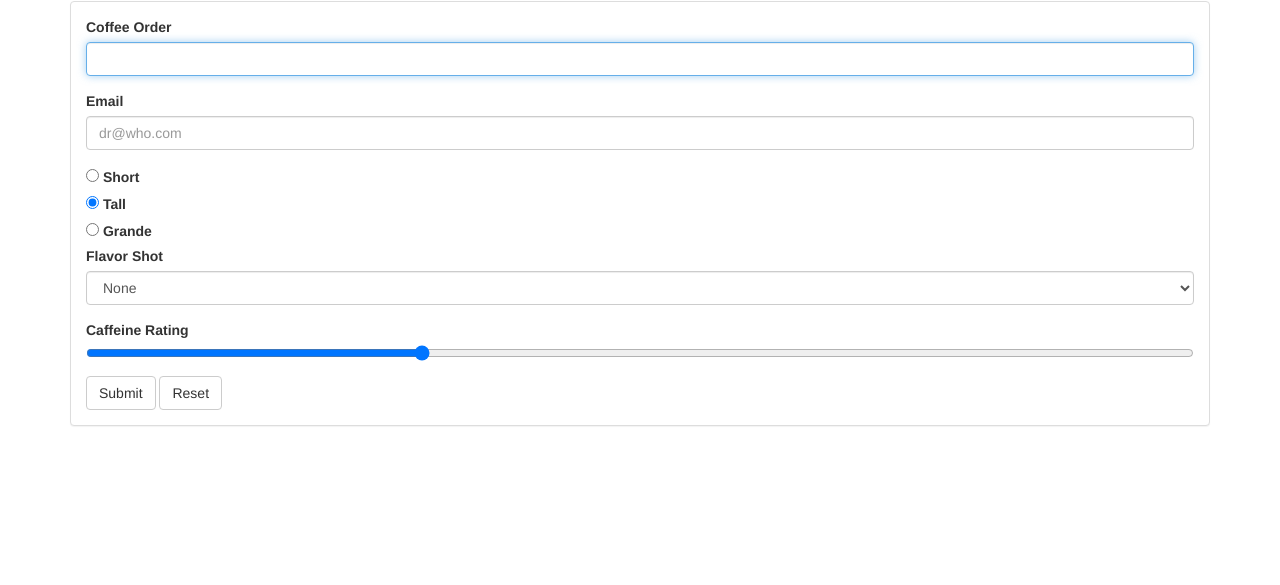
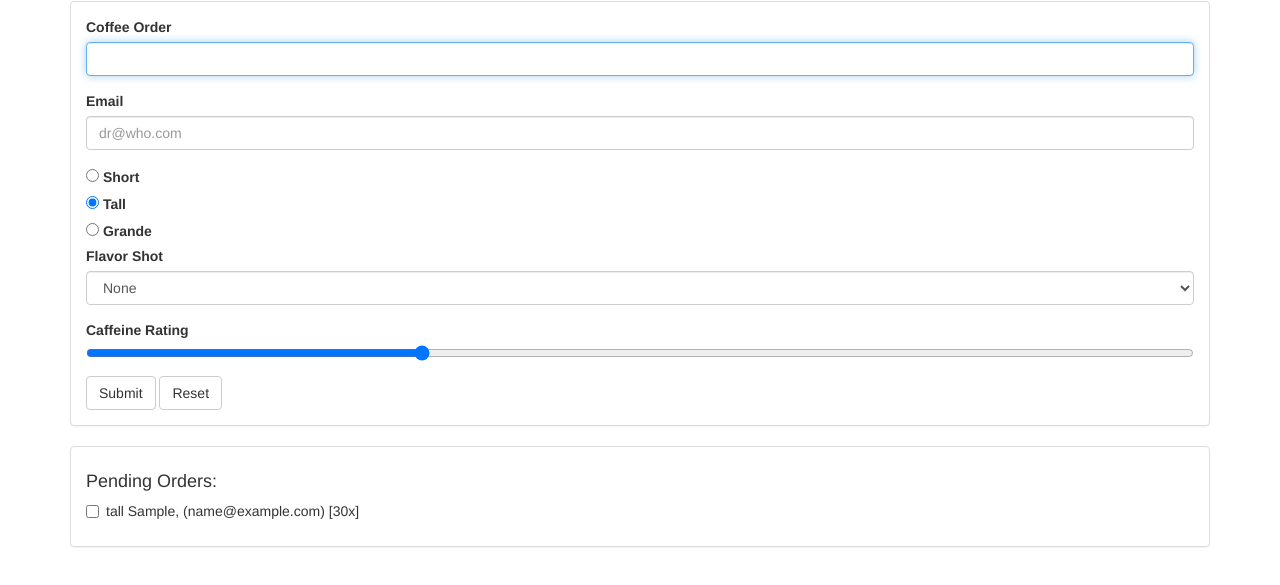
Before and after one commit to codepoetchris/Assignment07, a plain HTML site: page index.html in a window 1280 px wide. Both pictures are taken after typing "Sample", "name@example.com" into the empty fields and a click on the button "Submit". Shown: the part 69-654 px from the top of the page. Drawn offline with nearby package versions, Linux system fonts and the light colour scheme.

Commit message:
Completion of Chapter 11

```diff
--- a/index.html
+++ b/index.html
@@ -57,8 +57,17 @@
           </form>
         </div>
       </div>
+
+      <div class="panel panel-default">
+        <div class="panel-body">
+          <h4>Pending Orders:</h4>
+          <div data-coffee-order="checklist">
+          </div>
+        </div>
+      </div>
     </section>
     <script src="https://cdnjs.cloudflare.com/ajax/libs/jquery/2.1.4/jquery.min.js" charset="utf-8"></script>
+    <script src="scripts/checklist.js" charset="utf-8"></script>
     <script src="scripts/formhandler.js" charset="utf-8"></script>
     <script src="scripts/datastore.js" charset="utf-8"></script>
     <script src="scripts/truck.js" charset="utf-8"></script>
--- /dev/null
+++ b/scripts/checklist.js
@@ -0,0 +1,75 @@
+(function (window) {
+    'user strict';
+
+    var App = window.App || {};
+    var $ = window.jQuery;
+
+    function CheckList(selector) {
+        if (!selector) {
+            throw new Error('No selector provided');
+        }
+
+        this.$element = $(selector);
+        if (this.$element.length === 0) {
+            throw new Error('Could not find element with selector: ' + selector);
+        }
+    }
+
+    CheckList.prototype.addClickHandler = function (fn) {
+        this.$element.on('click', 'input', function (event) {
+            var email = event.target.value;
+            this.removeRow(email);
+            fn(email);
+        }.bind(this));
+    };
+
+    CheckList.prototype.addRow = function (coffeeOrder) {
+        // Remove any existing rows that match the email address
+        this.removeRow(coffeeOrder.emailAddress);
+
+        // Create a new instance of a row, using the coffee order info
+        var rowElement = new Row(coffeeOrder);
+
+        // Add the new row instance's $element property to the checklist
+        this.$element.append(rowElement.$element);
+    };
+
+    CheckList.prototype.removeRow = function (email) {
+        this.$element
+            .find('[value="' + email + '"]')
+            .closest('[data-coffee-order="checkbox"]')
+            .remove();
+    };
+
+    function Row(coffeeOrder) {
+        var $div = $('<div></div>', {
+            'data-coffee-order': 'checkbox',
+            'class': 'checkbox'
+        });
+
+        var $label = $('<label></label>');
+
+        var $checkbox = $('<input></input>', {
+            type: 'checkbox',
+            value: coffeeOrder.emailAddress
+        });
+
+        var description = coffeeOrder.size + ' ';
+        if (coffeeOrder.flavor) {
+            description += coffeeOrder.flavor + ' ';
+        }
+
+        description += coffeeOrder.coffee + ', ';
+        description += ' (' + coffeeOrder.emailAddress + ')';
+        description += ' [' + coffeeOrder.strength + 'x]';
+
+        $label.append($checkbox);
+        $label.append(description);
+        $div.append($label);
+
+        this.$element = $div;
+    }
+
+    App.CheckList = CheckList;
+    window.App = App;
+})(window);
--- a/scripts/main.js
+++ b/scripts/main.js
@@ -3,15 +3,20 @@
 (function (window) {
     'use strict';
     var FORM_SELECTOR = '[data-coffee-order="form"]';
+    var CHECKLIST_SELECTOR = '[data-coffee-order="checklist"]';
     var App = window.App;
     var Truck = App.Truck;
     var DataStore = App.DataStore;
     var FormHandler = App.FormHandler;
+    var CheckList = App.CheckList;
     var myTruck = new Truck('ncc-1701', new DataStore());
     window.myTruck = myTruck;
+    var checkList = new CheckList(CHECKLIST_SELECTOR);
+    checkList.addClickHandler(myTruck.deliverOrder.bind(myTruck));
     var formHandler = new FormHandler(FORM_SELECTOR);
 
-    formHandler.addSubmitHandler(myTruck.createOrder.bind(myTruck));
-
-    console.log(formHandler);
+    formHandler.addSubmitHandler(function (data){
+        myTruck.createOrder.call(myTruck, data);
+        checkList.addRow.call(checkList, data);
+    });
 })(window);
```
